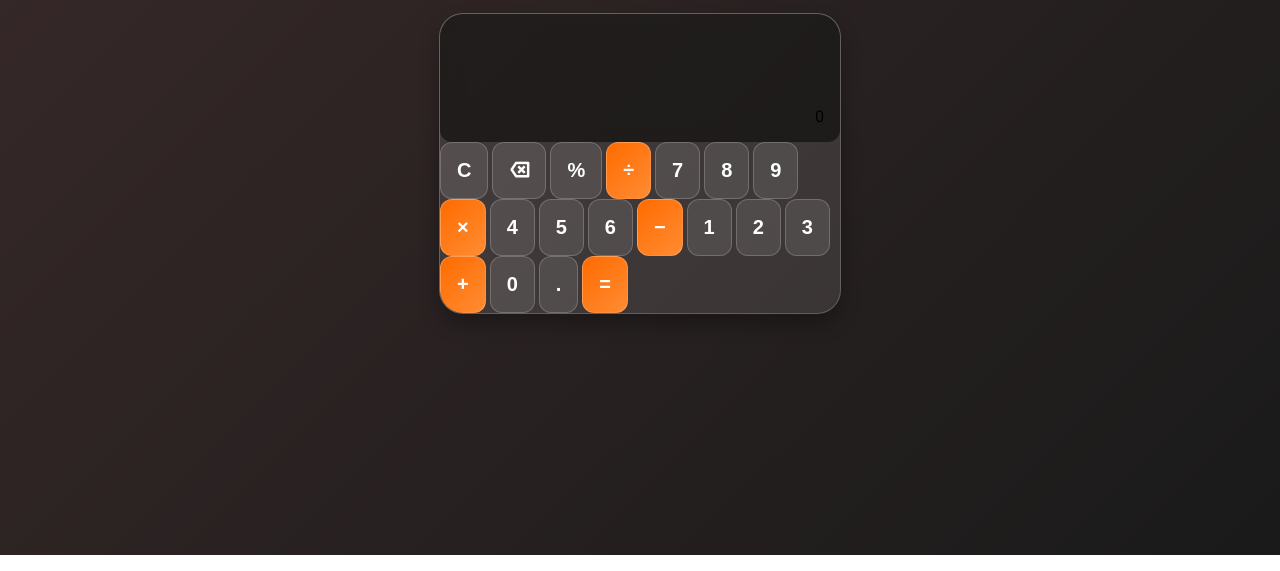
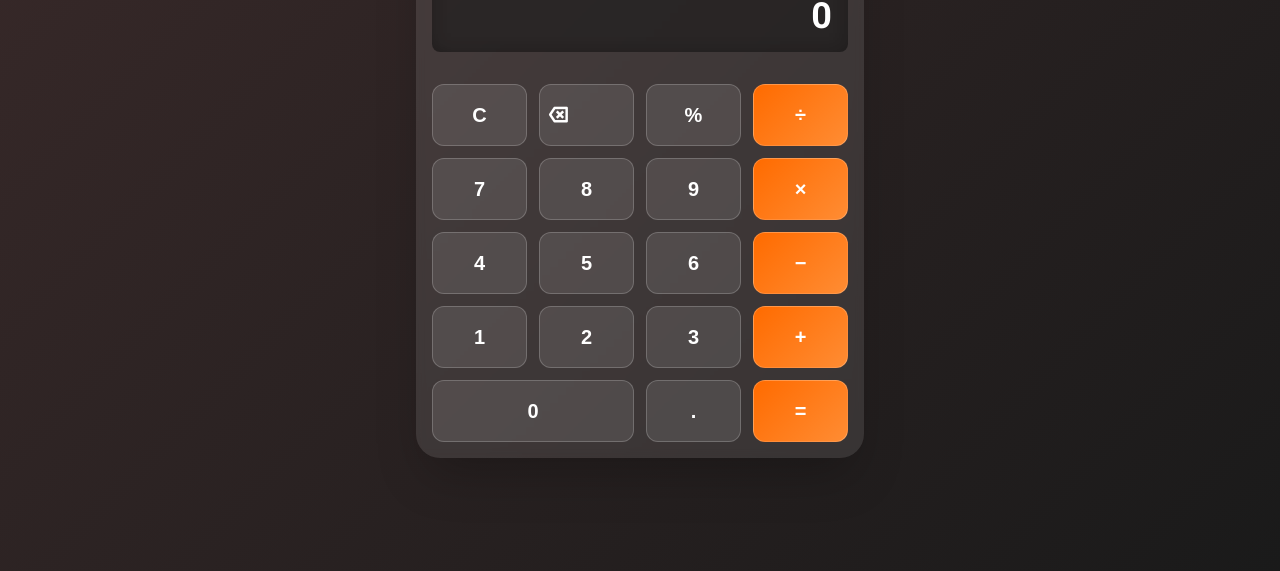
Before and after one commit to Thermodynamic-programmers/TestCalculator, a plain HTML site: page index.html in a window 1280 px wide. Shown: the part 309-880 px from the top of the page. Drawn offline with nearby package versions, Linux system fonts and the light colour scheme.

Commit message:
Update styles.css

```diff
--- a/styles.css
+++ b/styles.css
@@ -2,78 +2,135 @@ body {
     background: linear-gradient(135deg, #3a2a2a 0%, #1a1a1a 100%);
     min-height: 100vh;
     font-family: 'Roboto', sans-serif;
-    margin: 0;
-    padding: 0;
+    color: #ffffff;
 }
 .container {
-    max-width: 1200px;
-    margin: 0 auto;
-    padding: 2rem;
+    max-width: 1280px;
+    margin-left: auto;
+    margin-right: auto;
+    padding-left: 1rem;
+    padding-right: 1rem;
+    padding-top: 2rem;
+    padding-bottom: 2rem;
+}
+.mx-auto {
+    margin-left: auto;
+    margin-right: auto;
+}
+.px-4 {
+    padding-left: 1rem;
+    padding-right: 1rem;
+}
+.py-8 {
+    padding-top: 2rem;
+    padding-bottom: 2rem;
+}
+.flex {
     display: flex;
+}
+.flex-col {
     flex-direction: column;
+}
+.items-center {
     align-items: center;
+}
+.justify-center {
     justify-content: center;
+}
+.min-h-screen {
     min-height: 100vh;
 }
-.title {
-    font-size: 2.5rem;
-    font-weight: bold;
+.text-4xl {
+    font-size: 2.25rem;
+    line-height: 2.5rem;
+}
+.font-bold {
+    font-weight: 700;
+}
+.mb-10 {
     margin-bottom: 2.5rem;
+}
+.text-center {
     text-align: center;
 }
-.calculator {
-    background: rgba(255, 255, 255, 0.1);
+.bg-cardBg {
+    background-color: rgba(255, 255, 255, 0.1);
+}
+.rounded-2xl {
     border-radius: 1.5rem;
-    box-shadow: 0 10px 20px rgba(0, 0, 0, 0.3);
+}
+.shadow-2xl {
+    box-shadow: 0 25px 50px -12px rgba(0, 0, 0, 0.25);
+}
+.w-full {
     width: 100%;
-    max-width: 400px;
+}
+.max-w-md {
+    max-width: 28rem;
+}
+.overflow-hidden {
     overflow: hidden;
-    border: 1px solid rgba(255, 255, 255, 0.2);
 }
-.display-box {
+.backdrop-blur-sm {
+    backdrop-filter: blur(4px);
+}
+.border {
+    border-width: 1px;
+}
+.border-cardBorder {
+    border-color: rgba(255, 255, 255, 0.2);
+}
+.p-4 {
     padding: 1rem;
 }
-.calculator-display {
-    background: rgba(0, 0, 0, 0.5);
-    backdrop-filter: blur(10px);
-    border-radius: 0.75rem;
-    padding: 1rem;
+.rounded-lg {
+    border-radius: 0.5rem;
+}
+.h-24 {
     height: 6rem;
-    display: flex;
-    flex-direction: column;
+}
+.items-end {
     align-items: flex-end;
+}
+.justify-end {
     justify-content: flex-end;
 }
-.expression {
-    color: #a0aec0;
+.text-gray-400 {
+    color: #9ca3af;
+}
+.text-right {
     text-align: right;
+}
+.text-sm {
     font-size: 0.875rem;
+    line-height: 1.25rem;
+}
+.h-6 {
     height: 1.5rem;
-    overflow: hidden;
 }
-.display {
-    color: white;
-    text-align: right;
+.text-white {
+    color: #ffffff;
+}
+.text-4xl {
     font-size: 2.25rem;
+    line-height: 2.5rem;
+}
+.font-semibold {
     font-weight: 600;
-    overflow: hidden;
 }
-.buttons {
+.grid {
     display: grid;
-    grid-template-columns: repeat(4, 1fr);
+}
+.grid-cols-4 {
+    grid-template-columns: repeat(4, minmax(0, 1fr));
+}
+.gap-3 {
     gap: 0.75rem;
-    padding: 1rem;
 }
 .calculator-button {
     transition: all 0.1s ease;
     background: rgba(255, 255, 255, 0.1);
     border: 1px solid rgba(255, 255, 255, 0.2);
-    color: white;
-    border-radius: 0.75rem;
-    padding: 1rem;
-    font-size: 1.25rem;
-    font-weight: 600;
-    cursor: pointer;
 }
 .calculator-button:hover {
     background: rgba(255, 255, 255, 0.2);
@@ -87,14 +144,27 @@ body {
 .operator-button:hover {
     background: linear-gradient(135deg, #ff8c33, #ff6b00);
 }
-.icon-box {
+.calculator-display {
+    background: rgba(0, 0, 0, 0.5);
+    backdrop-filter: blur(10px);
+}
+.rounded-button {
+    border-radius: 12px;
+}
+.py-4 {
+    padding-top: 1rem;
+    padding-bottom: 1rem;
+}
+.text-xl {
+    font-size: 1.25rem;
+    line-height: 1.75rem;
+}
+.w-6 {
     width: 1.5rem;
+}
+.h-6 {
     height: 1.5rem;
-    display: flex;
-    align-items: center;
-    justify-content: center;
-    margin: 0 auto;
 }
 .col-span-2 {
-    grid-column: span 2;
+    grid-column: span 2 / span 2;
 }
```
